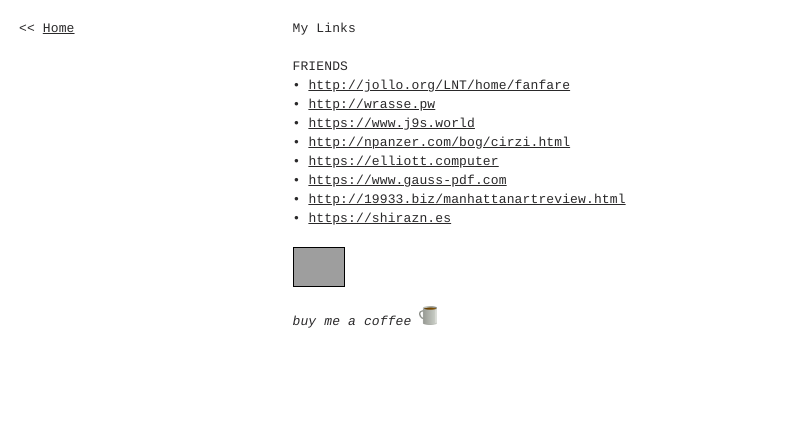
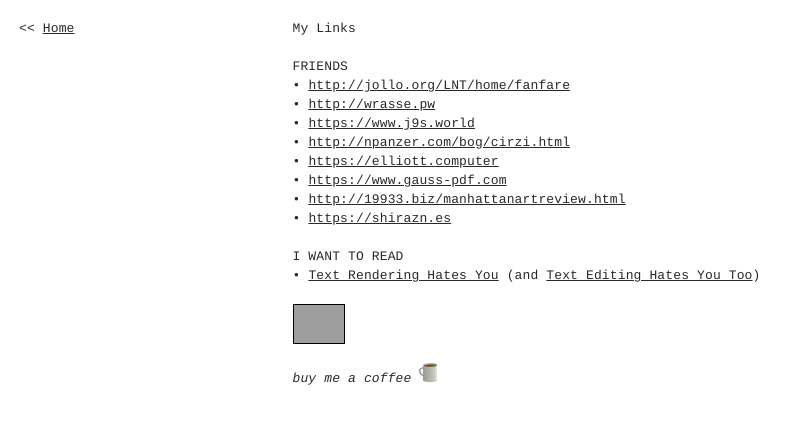
Before and after one commit to beccasinventory/live, a Jekyll site: the page built from pages/_posts/2021-05-08-my-links.md, in a window 1280 px wide. Shown: the top 424 px of the page, without its empty margins (0-802 px from the left). Built offline with Jekyll 4.4.1, drawn with Linux system fonts in a browser that asks for light colours; a script that is not in the unit is left out; grey boxes are pictures that could not be loaded.

Commit message:
Update Pages “2021-05-08-my-links”

```diff
--- a/pages/_posts/2021-05-08-my-links.md
+++ b/pages/_posts/2021-05-08-my-links.md
@@ -14,6 +14,9 @@ FRIENDS\
 • <http://19933.biz/manhattanartreview.html>\
 • <https://shirazn.es>
 
+I WANT TO READ\
+• [Text Rendering Hates You](https://gankra.github.io/blah/text-hates-you) (and [Text Editing Hates You Too](https://lord.io/text-editing-hates-you-too)[](https://lord.io/text-editing-hates-you-too))
+
 <a href="https://gossipsweb.net"><img src="https://gossipsweb.net/images/twwmwh-lime.jpg" alt="This website was made with hands." style="width: auto; height: 38px; border: 1px solid #000;" /></a>
 
 *buy me a coffee* <img src="/assets/uploads/unnamed.png" style="height: 19px; width: auto; display: inline-block;">
```
